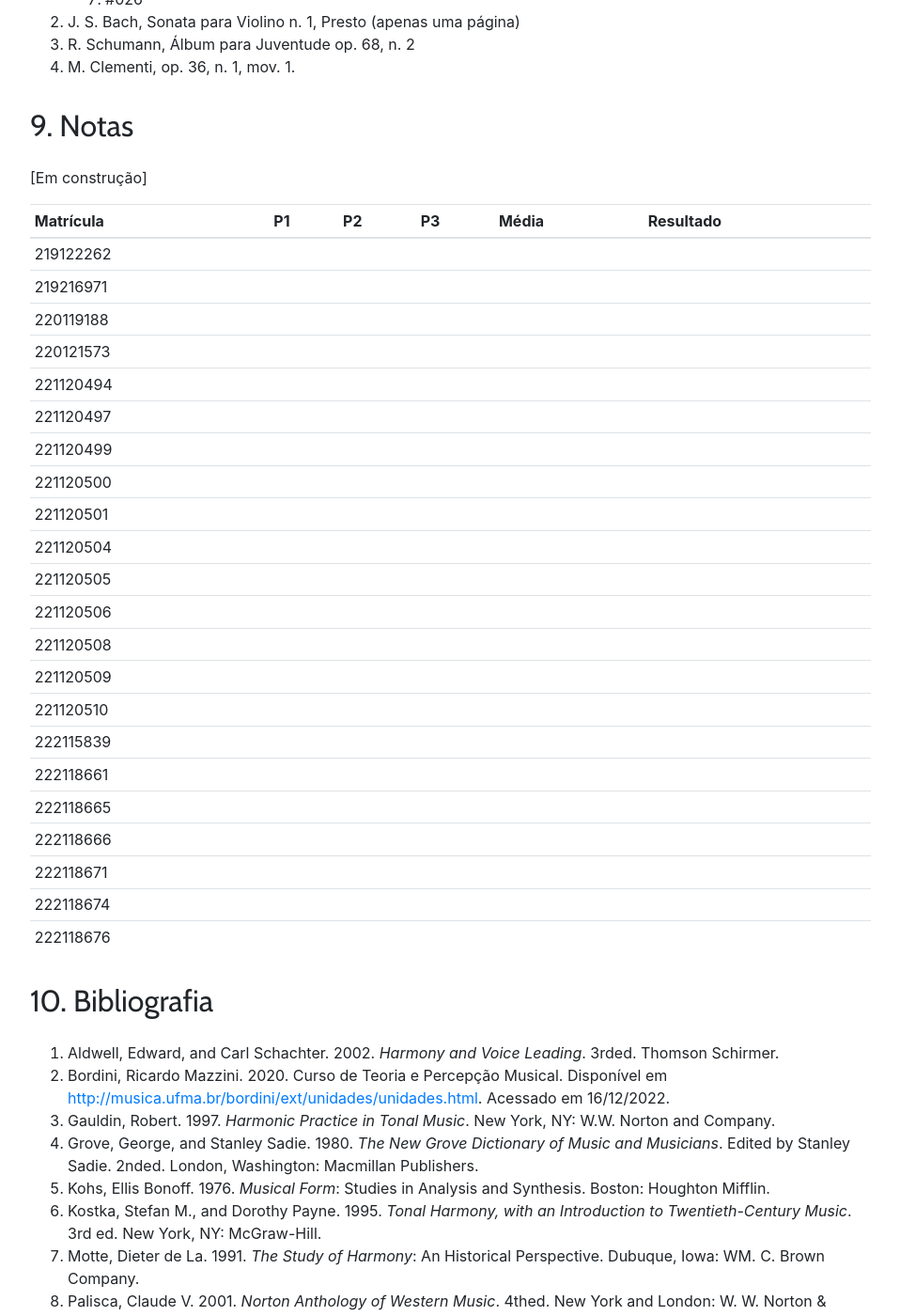
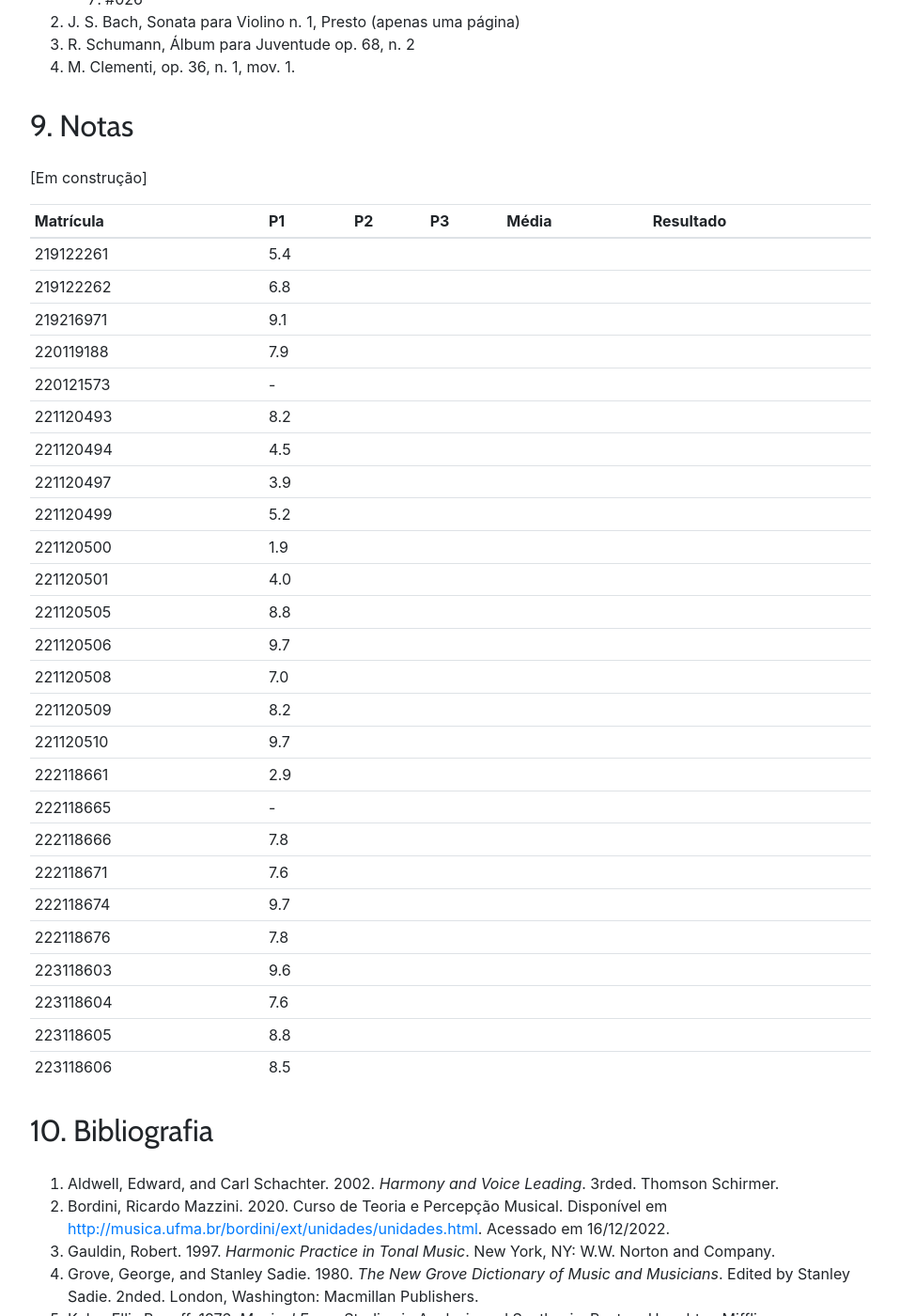
Before and after one commit to kroger/genosmus, a Jekyll site: the page built from _marcos/musa69.md, in a window 1280 px wide and 1400 px high, scrolled down 3995 px. Shown: the whole window at 94% size, without its empty margins (68-1026 px from the left). Built offline with Jekyll 4.4.1, drawn with Linux system fonts in a browser that asks for light colours; nearby versions of some CDN libraries; the table of contents is made by our own code.

Commit message:
Registra notas de MUSA69 e MUSA71

```diff
--- a/_marcos/musa69.md
+++ b/_marcos/musa69.md
@@ -165,28 +165,32 @@ O material para análise está inteiramente disponível no site do [IMSLP](https
 
 | Matrícula | P1  | P2  | P3  | Média | Resultado |
 | --------- | --- | --- | --- | ----- | --------- |
-| 219122262 |     |     |     |       |           |
-| 219216971 |     |     |     |       |           |
-| 220119188 |     |     |     |       |           |
-| 220121573 |     |     |     |       |           |
-| 221120494 |     |     |     |       |           |
-| 221120497 |     |     |     |       |           |
-| 221120499 |     |     |     |       |           |
-| 221120500 |     |     |     |       |           |
-| 221120501 |     |     |     |       |           |
-| 221120504 |     |     |     |       |           |
-| 221120505 |     |     |     |       |           |
-| 221120506 |     |     |     |       |           |
-| 221120508 |     |     |     |       |           |
-| 221120509 |     |     |     |       |           |
-| 221120510 |     |     |     |       |           |
-| 222115839 |     |     |     |       |           |
-| 222118661 |     |     |     |       |           |
-| 222118665 |     |     |     |       |           |
-| 222118666 |     |     |     |       |           |
-| 222118671 |     |     |     |       |           |
-| 222118674 |     |     |     |       |           |
-| 222118676 |     |     |     |       |           |
+| 219122261 | 5.4 |     |     |       |           |
+| 219122262 | 6.8 |     |     |       |           |
+| 219216971 | 9.1 |     |     |       |           |
+| 220119188 | 7.9 |     |     |       |           |
+| 220121573 | -   |     |     |       |           |
+| 221120493 | 8.2 |     |     |       |           |
+| 221120494 | 4.5 |     |     |       |           |
+| 221120497 | 3.9 |     |     |       |           |
+| 221120499 | 5.2 |     |     |       |           |
+| 221120500 | 1.9 |     |     |       |           |
+| 221120501 | 4.0 |     |     |       |           |
+| 221120505 | 8.8 |     |     |       |           |
+| 221120506 | 9.7 |     |     |       |           |
+| 221120508 | 7.0 |     |     |       |           |
+| 221120509 | 8.2 |     |     |       |           |
+| 221120510 | 9.7 |     |     |       |           |
+| 222118661 | 2.9 |     |     |       |           |
+| 222118665 | -   |     |     |       |           |
+| 222118666 | 7.8 |     |     |       |           |
+| 222118671 | 7.6 |     |     |       |           |
+| 222118674 | 9.7 |     |     |       |           |
+| 222118676 | 7.8 |     |     |       |           |
+| 223118603 | 9.6 |     |     |       |           |
+| 223118604 | 7.6 |     |     |       |           |
+| 223118605 | 8.8 |     |     |       |           |
+| 223118606 | 8.5 |     |     |       |           |
 {: .table .table-sm}
 
 ## 10. Bibliografia
```
Also changed, not shown: _marcos/musa71.md (+17 -17 lines).
